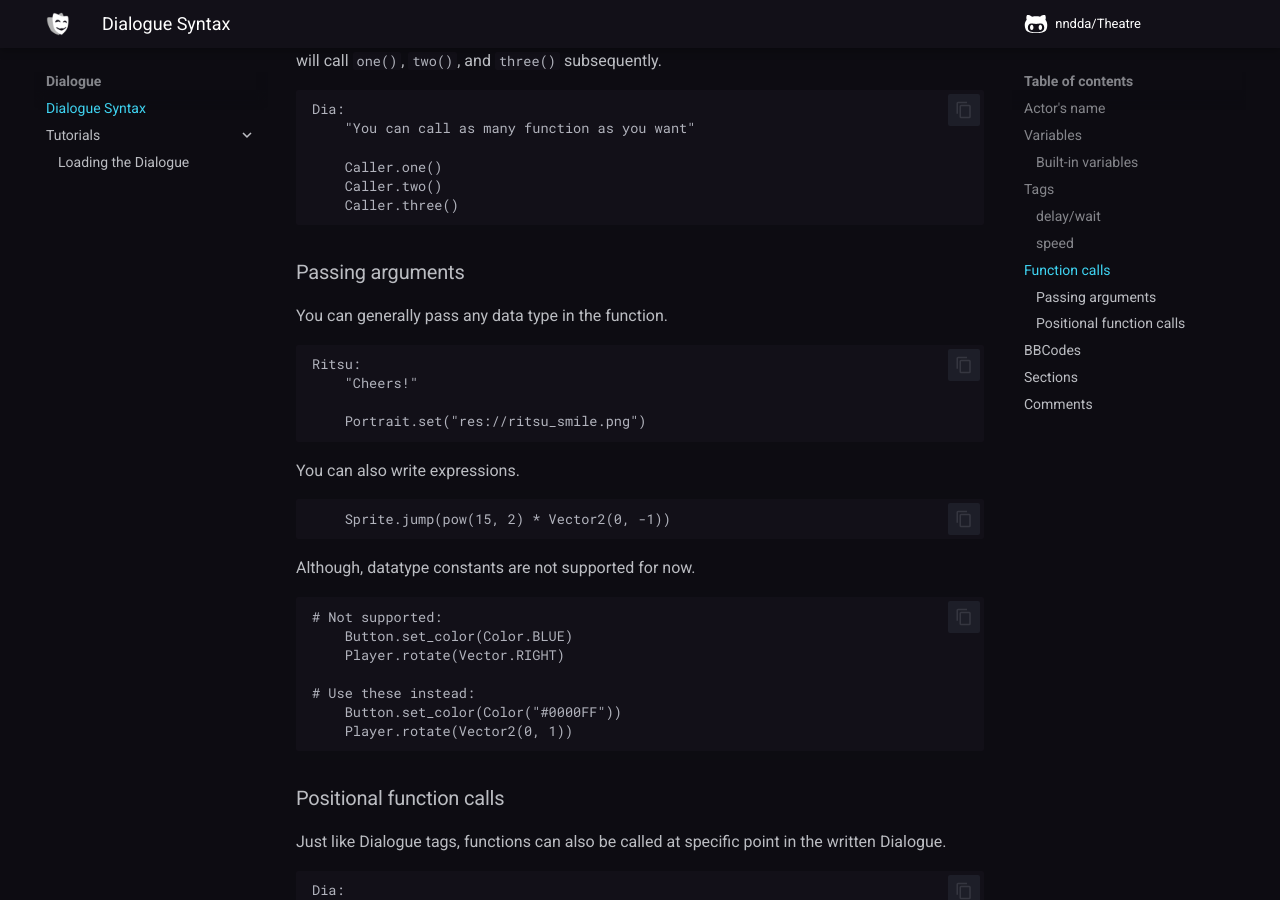
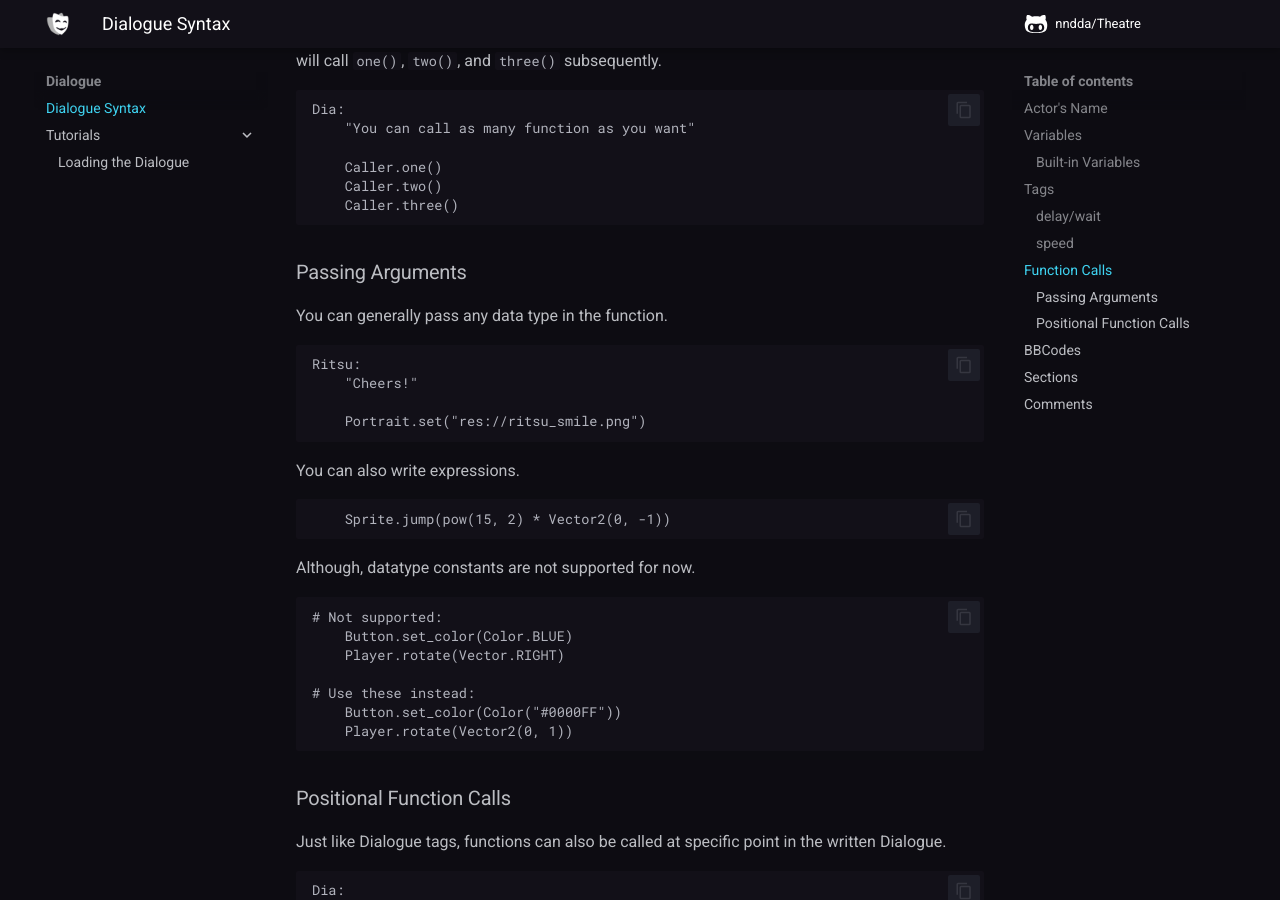
Before and after one commit to nndda/Theatre, an MkDocs documentation site: the page built from docs/class/dialogue/syntax.md, in a window 1280 px wide and 900 px high, scrolled down 3968 px. Built offline with MkDocs 1.6.1 and Material for MkDocs 9.7.7, drawn with Linux system fonts in a browser that asks for light colours; comment, search, counter and statistics services are not loaded; some of the changed text lies outside the part shown.

Commit message:
Capitalize headings

````diff
--- a/docs/class/dialogue/syntax.md
+++ b/docs/class/dialogue/syntax.md
@@ -26,7 +26,7 @@ Ritsu:
     ```
     You can insert newlines by using [`{n}` dialogue variable.](#built-in-variables).
 
-## Actor's name
+## Actor's Name
 
 For dialogue lines that use the same actor, You can leave the following actor's name blank, leaving `:` alone. It will use the last declared actor's name.
 
@@ -112,7 +112,7 @@ Dia:
     "Great job {player}! just {item_left} more to go."
 ```
 
-### Built-in variables
+### Built-in Variables
 
 | Tags    | Description         |
 | ------- | ------------------- |
@@ -168,7 +168,7 @@ There are several built-in tags to fine-tune your Dialogue flows. Tags can have
         "So {s = 0.4}uh...{s} {d=0.9}what are we gonna do?"
     ```
 
-## Function calls
+## Function Calls
 
 Before calling the functions in the written Dialogue, you need to set the `caller`: the `Object` from which the function will be called.
 
@@ -201,7 +201,7 @@ Dia:
     Caller.three()
 ```
 
-### Passing arguments
+### Passing Arguments
 
 You can generally pass any data type in the function.
 ```
@@ -227,7 +227,7 @@ Although, datatype constants are not supported for now.
     Player.rotate(Vector2(0, 1))
 ```
 
-### Positional function calls
+### Positional Function Calls
 
 Just like Dialogue tags, functions can also be called at specific point in the written Dialogue.
 ```
````
